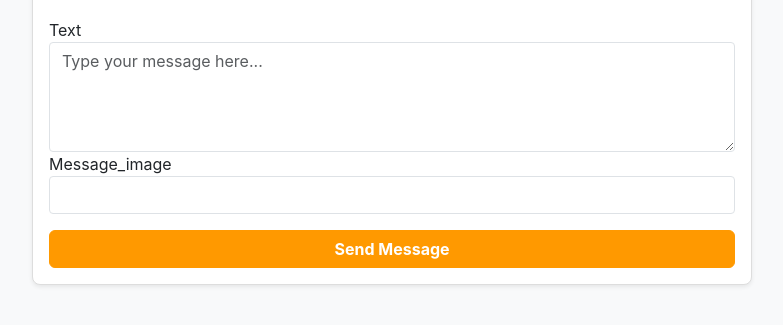
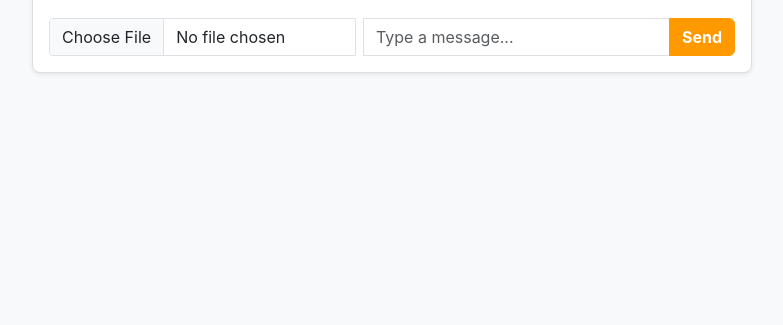
Before and after one commit to sevvy1111/checkout, a Django app: template templates/messaging/send_message.html in a window 1280 px wide. Shown: the part 206-531 px from the top of the page, without its empty margins (248-1031 px from the left). Run offline with Django 4.2, Linux system fonts and the light colour scheme; the template is opened without the code that fills it: values that come from a table or form of the project are taken from there, others are empty; some libraries are stand-ins or nearby versions.

Commit message:
Debug send message

```diff
--- a/templates/messaging/send_message.html
+++ b/templates/messaging/send_message.html
@@ -15,13 +15,14 @@
                         <p class="text-center text-muted">About: <a href="{{ listing.get_absolute_url }}">{{ listing.title }}</a></p>
                     {% endif %}
 
-                    <form method="post">
+                   <form id="chat-form" method="post" enctype="multipart/form-data">
                         {% csrf_token %}
-                        {{ form|crispy }}
-                        <div class="d-grid gap-2 mt-3">
-                            <button class="btn btn-primary" type="submit">Send Message</button>
+                        <div class="input-group">
+                            <input type="file" id="chat-image-input" name="image" class="form-control me-2" accept="image/*">
+                            <input type="text" id="chat-message-input" name="text" class="form-control" placeholder="Type a message...">
+                            <button class="btn btn-primary" id="chat-message-submit" type="submit">Send</button>
                         </div>
-                    </form>
+                 </form>
                 </div>
             </div>
         </div>
```
